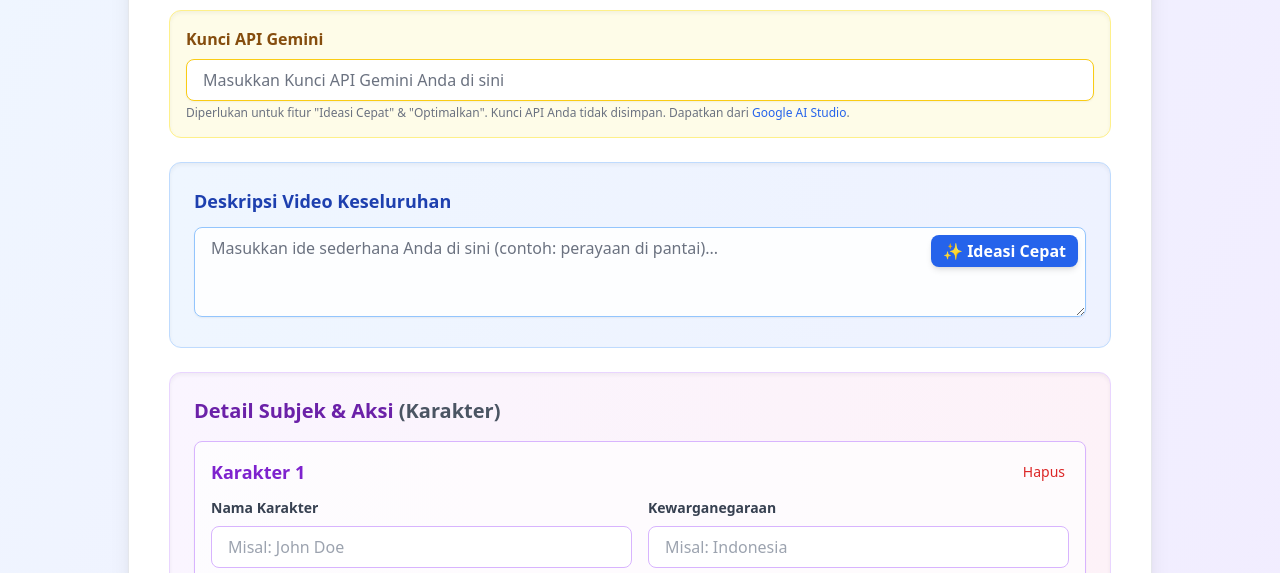
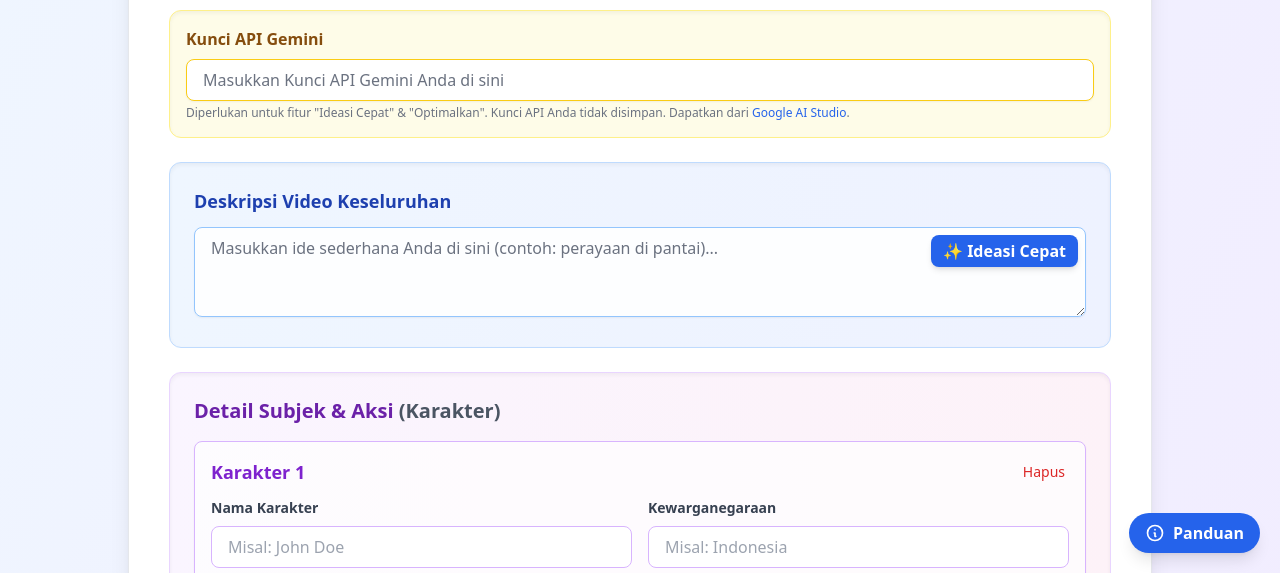
Before and after one commit to PutraSudaryanto/veo3-prompt-generator, a plain HTML site: page index.html in a window 1280 px wide. Shown: the part 227-800 px from the top of the page. Drawn offline with nearby package versions, Linux system fonts and the light colour scheme.

Commit message:
add footer and link panduan

```diff
--- a/index.html
+++ b/index.html
@@ -336,8 +336,21 @@
                 <!-- All prompt outputs will be generated here -->
             </div>
 
+            <footer class="text-center text-sm text-gray-500 mt-8 pt-6 border-t border-gray-200">
+                <p>&copy; 2025 Veo 3 Prompt Generator. by <a href="http://putra.ommu.id" target="_blank" rel="noopener" class="hover:underline">Putra Sudaryanto</a>.</p>
+            </footer>
+
         </div>
     </div>
+
+    <!-- Floating Guide Button -->
+    <a href="docs.html" target="_blank" id="panduanBtn" class="fixed bottom-5 right-5 bg-blue-600 text-white font-bold py-2 px-4 rounded-full shadow-lg hover:bg-blue-700 transition-colors duration-300 z-50 flex items-center">
+        <svg xmlns="http://www.w3.org/2000/svg" class="h-5 w-5 mr-2" fill="none" viewBox="0 0 24 24" stroke="currentColor" stroke-width="2">
+            <path stroke-linecap="round" stroke-linejoin="round" d="M13 16h-1v-4h-1m1-4h.01M21 12a9 9 0 11-18 0 9 9 0 0118 0z" />
+        </svg>
+        Panduan
+    </a>
+
     <script src="script.js"></script>
 </body>
 </html>
```
